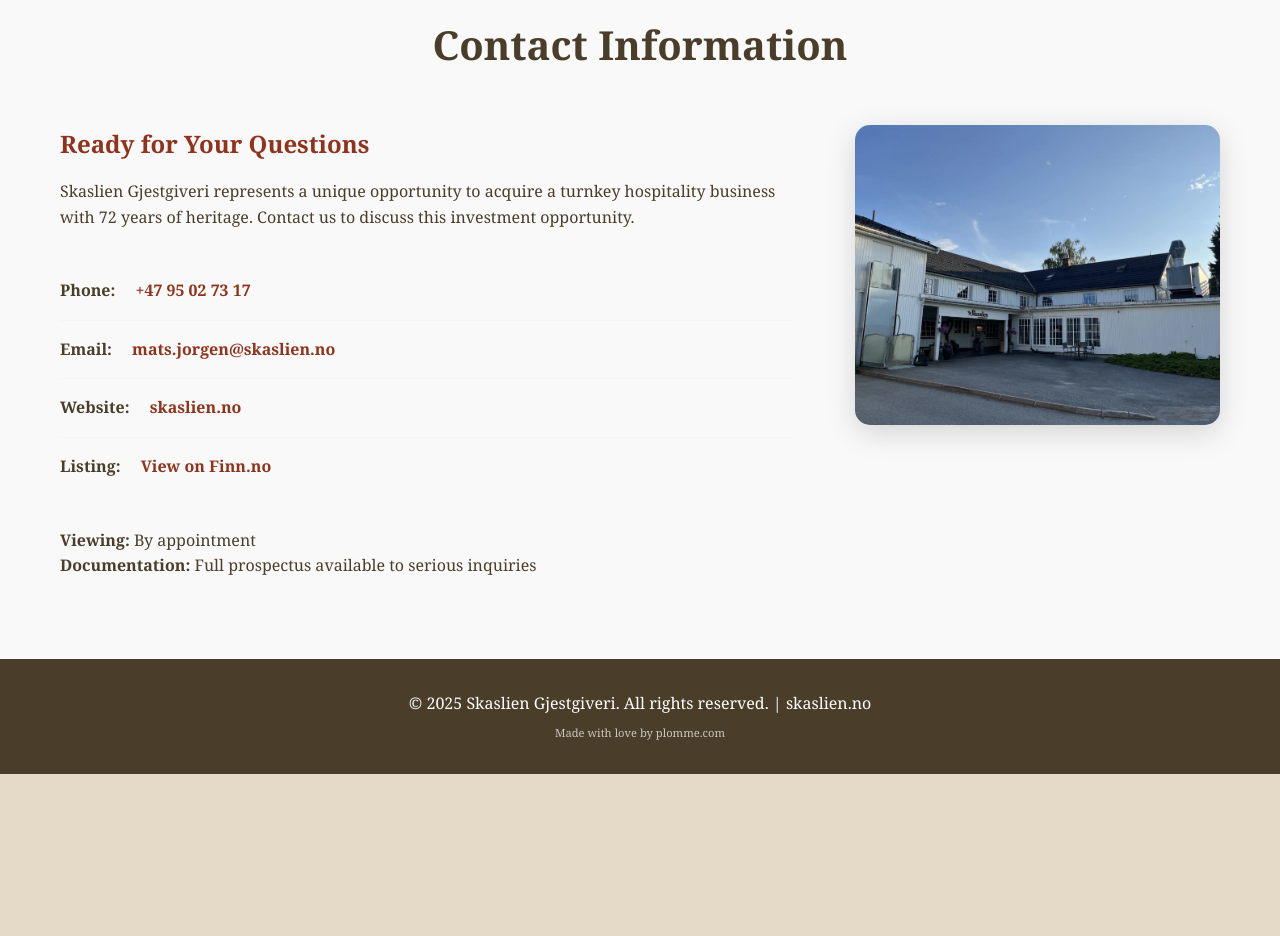
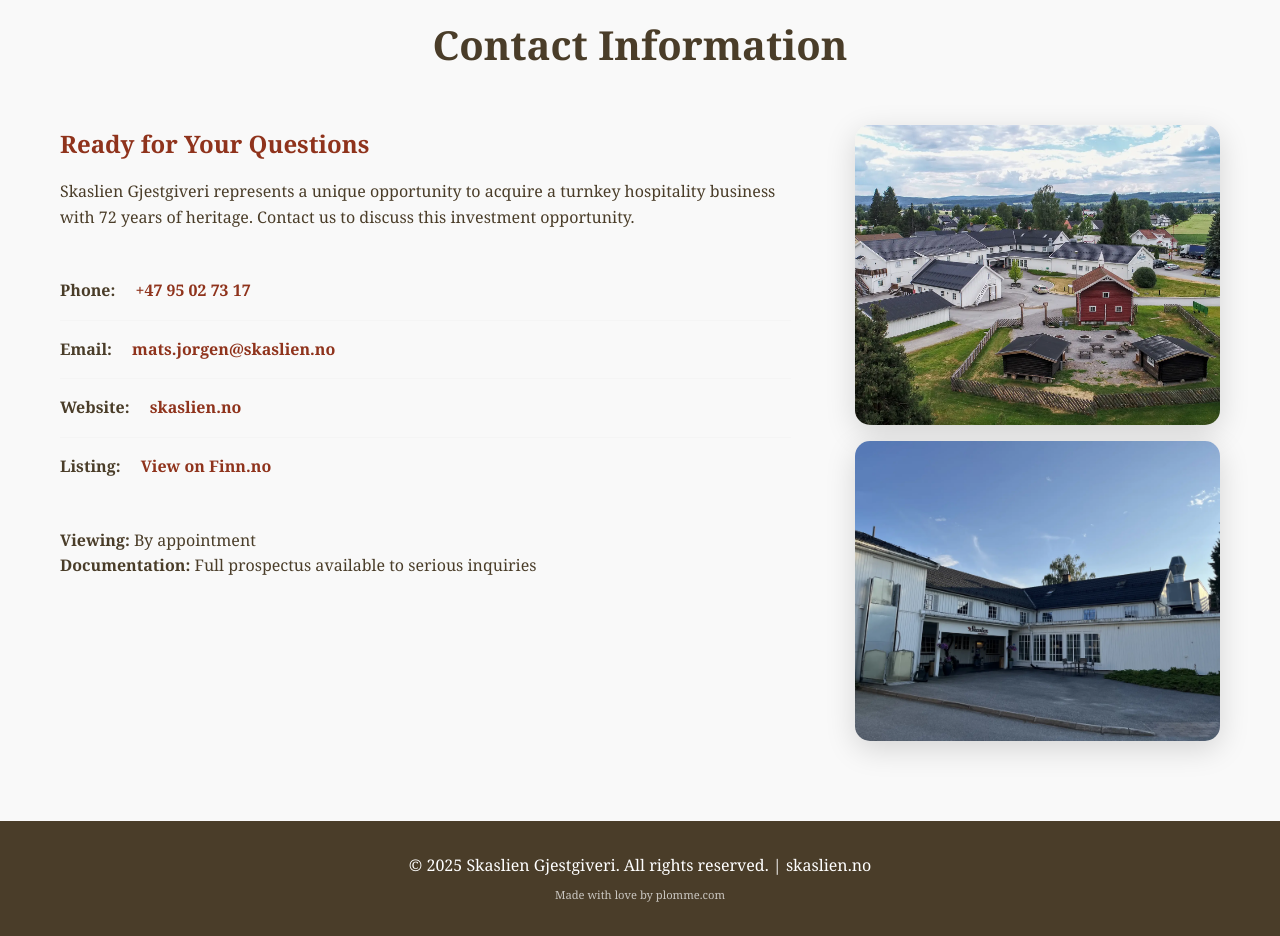
Before and after one commit to skaslien-gjestgiveri-web/gjestgiveri-salg-web, a plain HTML site: page index.html in a window 1280 px wide. Shown: the part 5780-6716 px from the top of the page. Before the commit the page ends 6554 px from the top, so only its background shows below. Drawn offline with Linux system fonts and the light colour scheme.

Commit message:
chore: add overview

```diff
--- a/index.html
+++ b/index.html
@@ -342,6 +342,7 @@
                         <strong>Documentation:</strong> Full prospectus available to serious inquiries</p>
                     </div>
                     <div class="contact-image">
+                        <img src="assets/img/overview_1.webp" alt="Skaslien Gjestgiveri exterior view">
                         <img src="assets/img/property_3.webp" alt="Skaslien Gjestgiveri property">
                     </div>
                 </div>
--- a/styles.css
+++ b/styles.css
@@ -595,6 +595,12 @@ nav {
     text-decoration: underline;
 }
 
+.contact-image {
+    display: flex;
+    flex-direction: column;
+    gap: 1rem;
+}
+
 .contact-image img {
     width: 100%;
     height: 300px;
```
